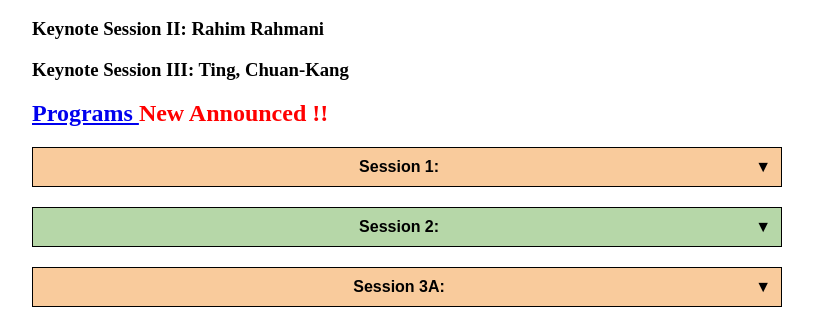
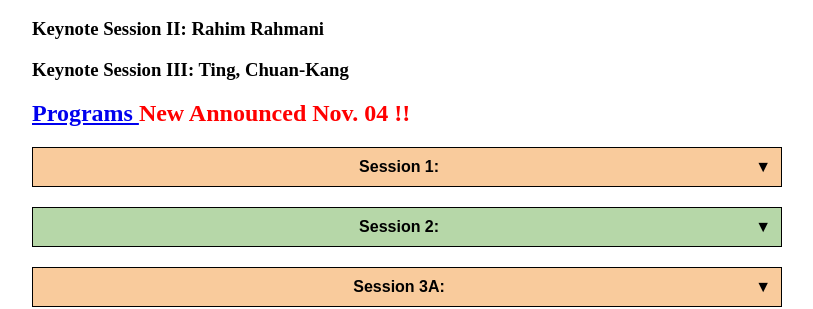
Before and after one commit to icea-conf/2026, a Jekyll site: the page built from program/index.html, in a window 1280 px wide and 900 px high, scrolled down 1363 px. Shown: the part 160-469 px from the top of the window, without its empty margins (233-1046 px from the left). Built offline with Jekyll 4.4.1, drawn with Linux system fonts in a browser that asks for light colours.

Commit message:
Update link and announcement date in index.html

```diff
--- a/program/index.html
+++ b/program/index.html
@@ -378,8 +378,8 @@
 
 -->
       <h2 style="color: #0000ff"> <a
-            href="./Prgoram2026-1101.pdf"
-            target="_blank"> Programs </a>  <b style="color:#FF0000">New Announced !!</b> </h2>
+            href="./Program_V1104.pdf"
+            target="_blank"> Programs </a>  <b style="color:#FF0000">New Announced Nov. 04 !!</b> </h2>
 
       <!-- Program tables -->
       <style>
```
